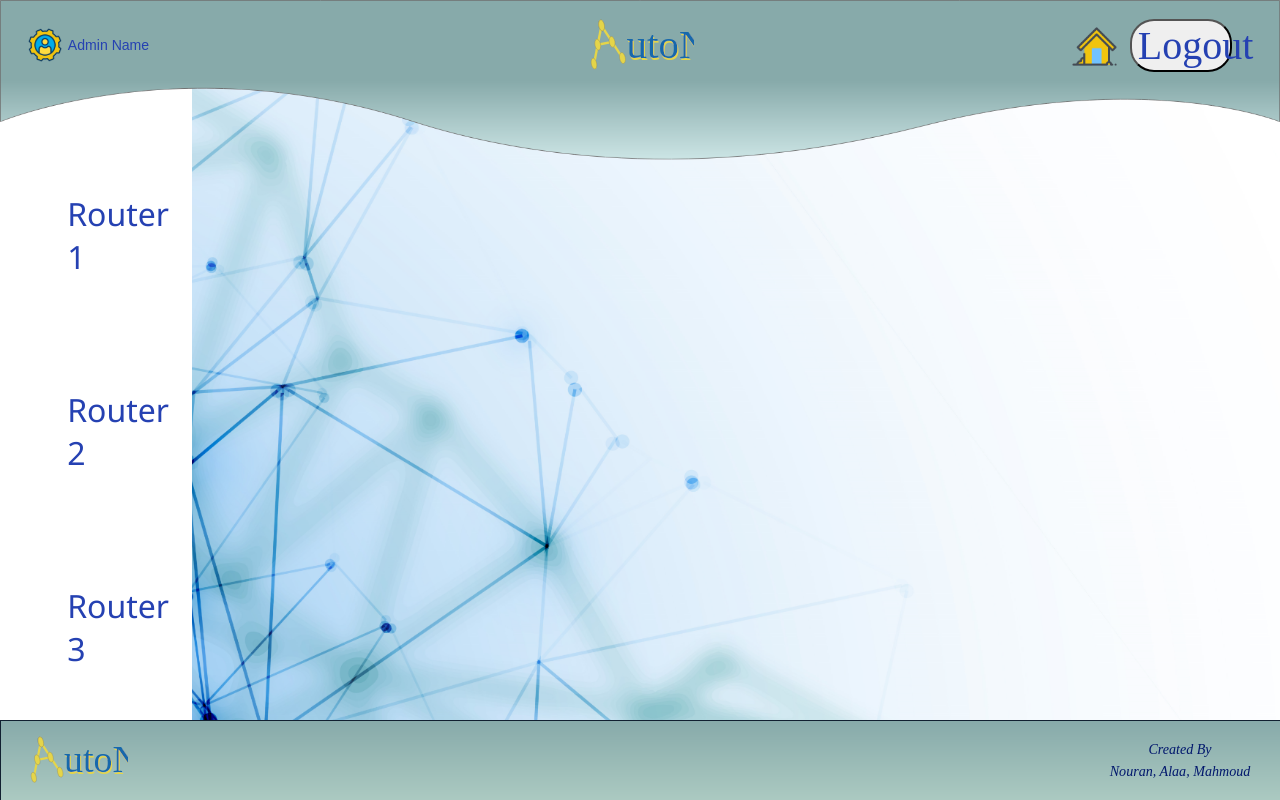
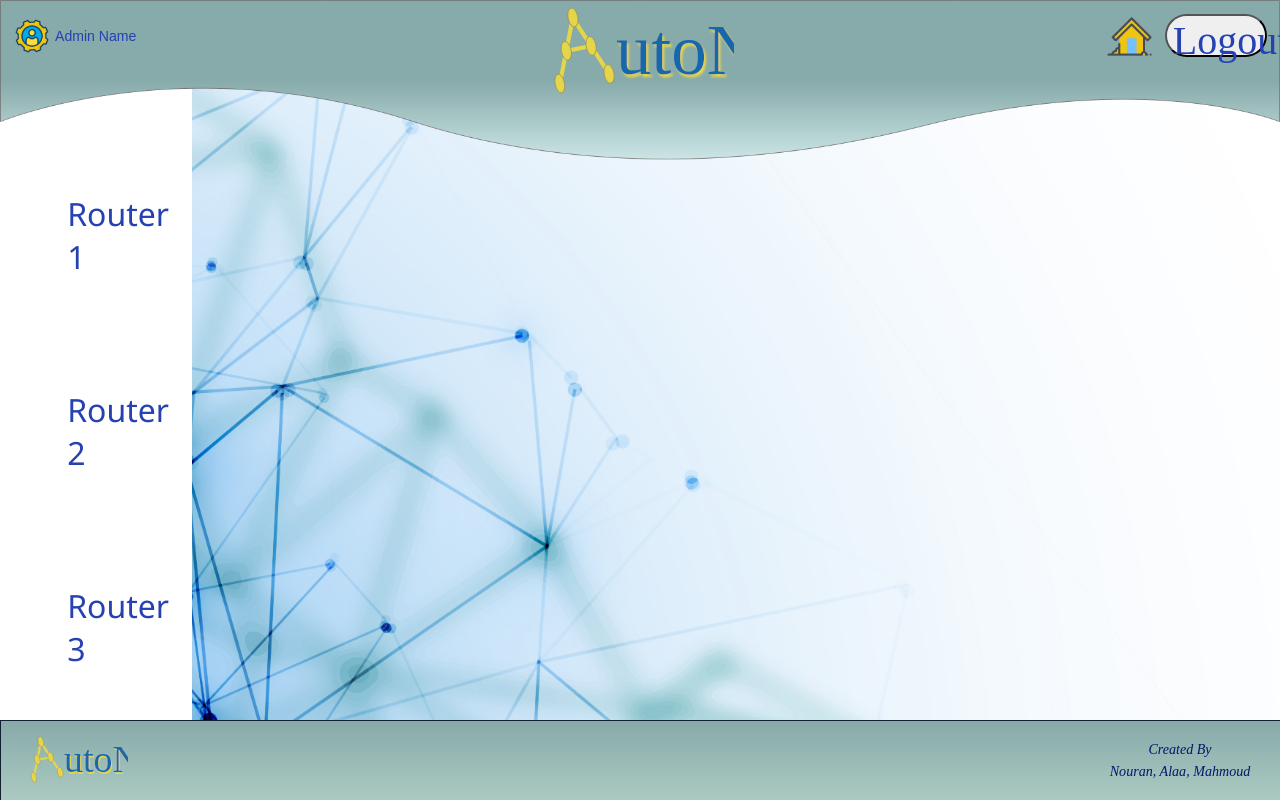
Before and after one commit to Nouran-Ebrahim/Graduation_Project, a PHP site: page /pages/router1.html in a window 1280 px wide. Run offline with PHP 8.4, Linux system fonts and the light colour scheme.

Commit message:
Router1 unfinished

```diff
--- a/css/style.css
+++ b/css/style.css
@@ -164,38 +164,33 @@ input[name="log"]:hover{
 /******Header Begins******/
 .heading {
     grid-area: header;
-
+    display: flex;
+    justify-content: center;
     height:20vh;
     background: url("../images/header_background.png");
     background-size:100vw 100%;
 }
 .heading_container{
-    margin-top: 1%;
-    height:40%;
+    height:fit-content;
     display: grid;
-    width: 100%;
-    grid-template-columns: 20vw 10vw 20vw;
+    width: 98%;
+    grid-template-columns: 20% 15% 20%;
     grid-template-areas: "Admin Logo buttons";
-    column-gap: 25vw;
-    align-items:center;
+    column-gap: 22.5%;
+
 }
 
 /*adminSettingsIcon properties*/
 .adminSettings{
     grid-area: Admin;
-    display: flex;
-    align-items:center;
-    margin-left: 2vw;
+    display: grid;
+    align-items: center;
+    justify-content: start;
+    height: 70%;
 
-
-}
-.adminSettings div{
-    display: grid;
     grid-template-columns: auto auto;
     grid-template-areas: "Icon Name";
     column-gap: 0.3vw;
-    height: auto;
-    align-items: center;
 }
 .AdSetIcon{
     grid-area: Icon;
@@ -218,6 +213,7 @@ input[name="log"]:hover{
 .Logo{
     grid-area: Logo;
     width:auto;
+    height:fit-content;
     display: flex;
     justify-content: center;
     align-items: center;
@@ -225,19 +221,18 @@ input[name="log"]:hover{
 }
 
 .hLogo{
-    width:85%;
-    height:85%;
+    height:8vw;
 }
 /*Logout & Home buttons properties*/
 .HomeAndLog{
     grid-area: buttons;
-    height: 80%;
+    height: 70%;
     display: grid;
     align-items:center;
     column-gap: 1vw;
     grid-template-columns:auto auto;
     grid-template-areas:"home Logout";
-    justify-content: center;
+    justify-content: end;
 }
 .HIcon{
     width:45px;
@@ -247,7 +242,7 @@ input[name="log"]:hover{
 .logout{
     grid-area: Logout;
     width: 8vw;
-    height: 100%;
+    height: 60%;
     border-radius: 3vh;
 
     font-family: Onyx;
--- a/pages/router1.html
+++ b/pages/router1.html
@@ -17,10 +17,8 @@
   <header class = "heading">
       <div class = "heading_container">
           <div class = "adminSettings">
-              <div>
                   <img src="../images/settings_icon.png" class="AdSetIcon" alt="AdminSettingsIcon" />
                   <p class="adminName fonts">Admin Name</p>
-              </div>
           </div>
           <div class = "Logo">
               <svg class="hLogo" xmlns="http://www.w3.org/2000/svg" xmlns:xlink="http://www.w3.org/1999/xlink" width="365.343" height="174" viewBox="0 0 365.343 174">
@@ -75,7 +73,6 @@
               <img class="HIcon" src="../images/home_icon.png">
               <button class="logout">Logout</button>
           </div>
-
       </div>
   </header>
 
```
